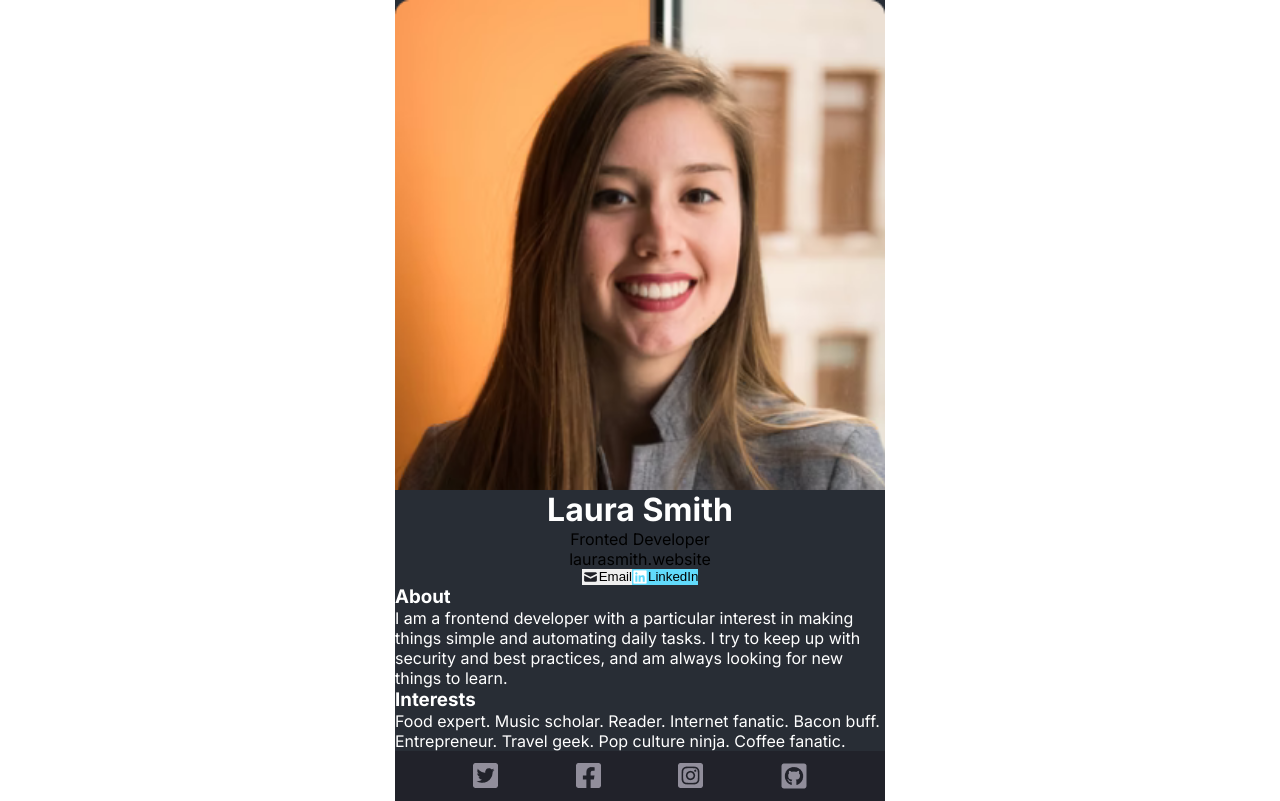
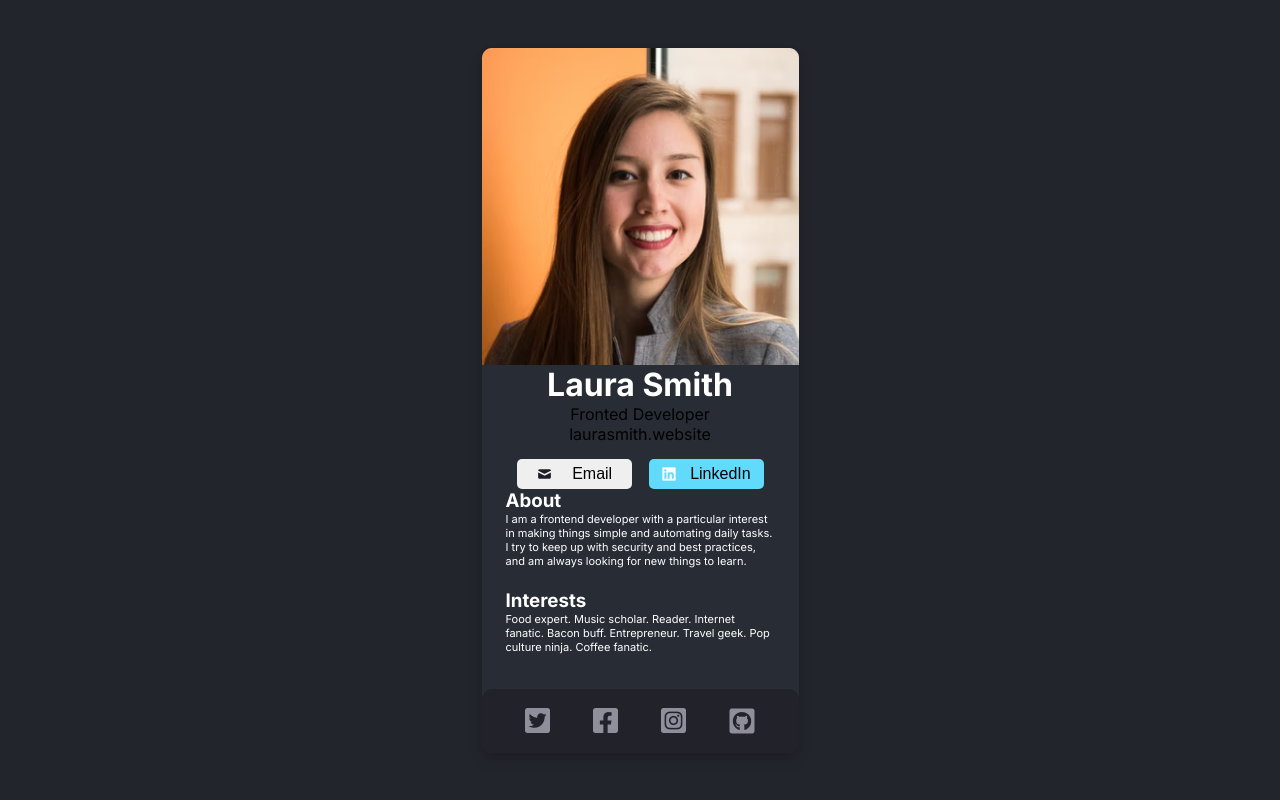
Before and after one commit to JuanDCeballos/digital-business-card, a React app: page / in a window 1280 px wide. Built offline with nearby package versions, Linux system fonts and the light colour scheme; the HTML template or start-up script is replaced by a standard one.

Commit message:
add final styles to the page

```diff
--- a/src/App.css
+++ b/src/App.css
@@ -15,27 +15,40 @@ body {
   display: flex;
   justify-content: center;
   align-items: center;
+  background-color: #23252c;
 }
 
 .title {
   color: #ffffff;
 }
 
+.subtitle {
+  font-size: 16px;
+}
+
 .text {
   color: #ffffff;
+  font-size: 11px;
 }
 
 .cta {
   border: none;
   display: flex;
   align-items: center;
+  justify-content: space-evenly;
+  width: 115px;
+  height: 30px;
+  font-size: 16px;
+  border-radius: 5px;
 }
 
 .container {
   display: flex;
   flex-direction: column;
-  width: 490px;
+  width: 317px;
   background-color: #282d35;
+  border-radius: 10px;
+  box-shadow: 0 2px 6px rgb(0 0 0 / 8%), 0 8px 14px rgb(0 0 0 / 10%);
 }
 
 .info-container {
@@ -46,30 +59,54 @@ body {
 }
 
 .info-container > img {
-  width: 490px;
+  width: 317px;
+}
+
+.info-container-content {
+  padding: 24px 0 33px 0;
+  display: flex;
+  flex-direction: column;
+  align-items: center;
+}
+
+.info-container-profession {
+  font-size: 16px;
+  color: #f3bf99;
+}
+
+.info-container-website {
+  color: #ffffff;
+  font-size: 13px;
 }
 
 .info-container-buttons {
   display: flex;
+  margin-top: 15px;
 }
 
-/* .cta-email {
-} */
+.cta-email {
+  margin-right: 17px;
+}
 
 .cta-linkedIn {
   background-color: #61dafb;
 }
 
-/* .about-container {
-} */
+.about-container {
+  height: 100px;
+  padding: 0 24px;
+}
 
-/* .interests-container {
-} */
+.interests-container {
+  height: 100px;
+  padding: 0 24px;
+}
 
 .footer-container {
   display: flex;
   justify-content: space-evenly;
   align-items: center;
-  height: 50px;
+  height: 64px;
   background-color: #21222a;
+  border-radius: 10px;
 }
```
